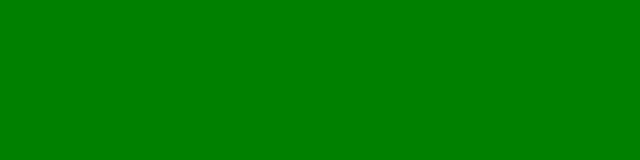
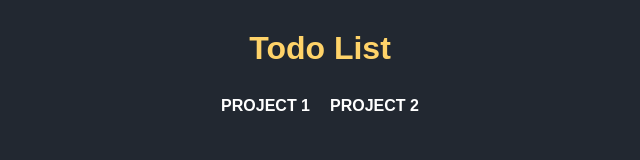
Before and after one commit to anasommer/TOP-todo-app, a website built with webpack: page src/index.html in a window 1280 px wide. Shown: the whole page, without its empty margins (320-960 px from the left). Built offline with nearby package versions, Linux system fonts and the light colour scheme.

Commit message:
creating basic style

```diff
--- a/src/index.html
+++ b/src/index.html
@@ -5,5 +5,13 @@
     <meta name="viewport" content="width=device-width, initial-scale=1.0" />
     <title>TOP Todo App</title>
   </head>
-  <body></body>
+  <body>
+    <h1>Todo List</h1>
+    <nav>
+      <ul class="projects">
+        <li><a href="#">Project 1</a></li>
+        <li><a href="#">Project 2</a></li>
+      </ul>
+    </nav>
+  </body>
 </html>
--- a/src/style.css
+++ b/src/style.css
@@ -1,3 +1,40 @@
 * {
-  background: green;
+  box-sizing: border-box;
+  padding: 0;
+  margin: 0;
 }
+
+body {
+  margin: 30px auto;
+  max-width: 1000px;
+  text-align: center;
+  font-family: Arial, Helvetica, sans-serif;
+  background: #222831;
+  color: #fff;
+}
+
+h1 {
+  color: #ffd369;
+}
+
+.projects {
+  display: flex;
+  list-style: none;
+  justify-content: center;
+  align-items: center;
+  gap: 20px;
+  margin-top: 30px;
+}
+
+.projects a {
+  text-decoration: none;
+  text-transform: uppercase;
+  font-weight: bold;
+  font-size: 1rem;
+  color: #fff;
+}
+
+.projects a:hover {
+  text-decoration: underline;
+  color: #ffd369;
+}
```
